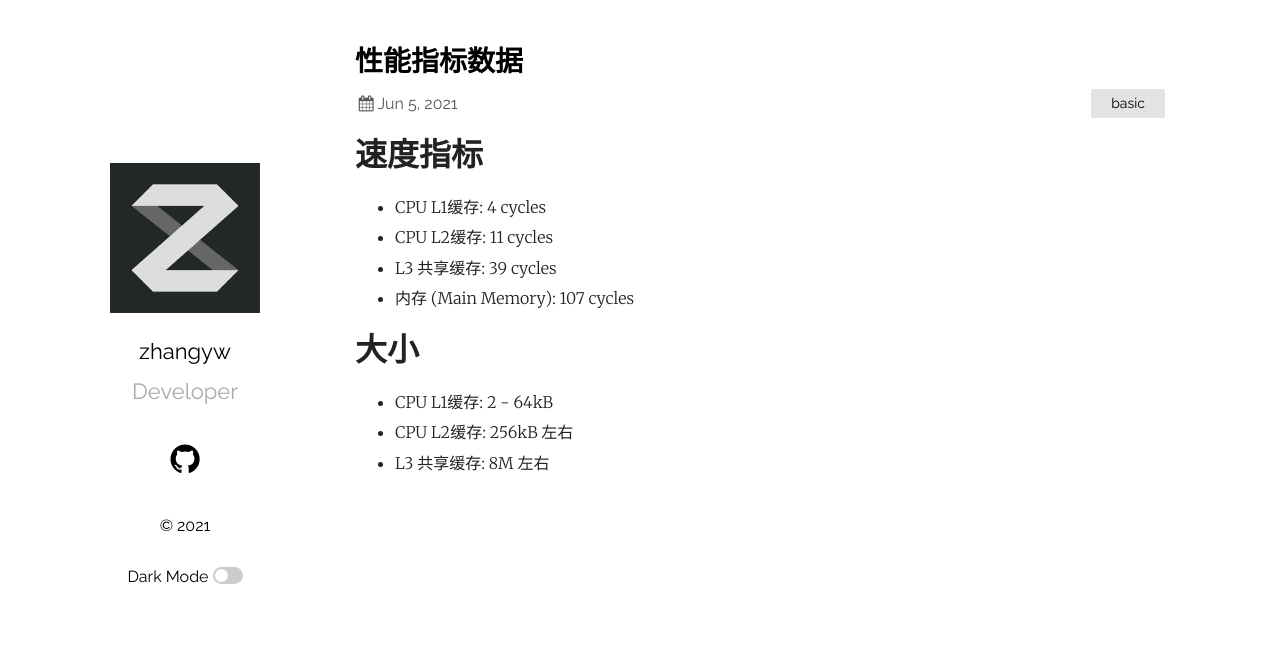
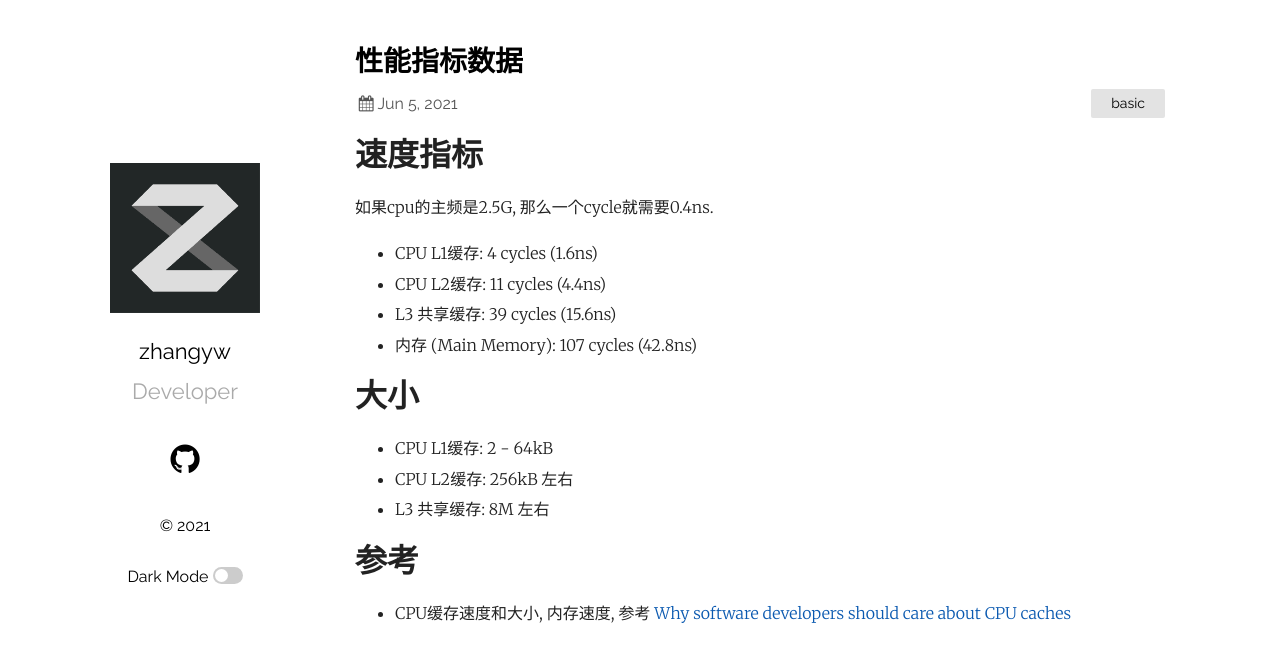
Before and after one commit to zhangyww/zhangyww.github.io, a Jekyll site: the page built from _posts/2021-06-05-性能指标数据.md, in a window 1280 px wide. Shown: the top 662 px of the page. Built offline with Jekyll 4.4.1, drawn with Linux system fonts in a browser that asks for light colours.

Commit message:
更新性能指标数据

```diff
--- a/_posts/2021-06-05-性能指标数据.md
+++ b/_posts/2021-06-05-性能指标数据.md
@@ -7,13 +7,19 @@ categories: basic
 
 # 速度指标
 
-- CPU L1缓存:  4 cycles
-- CPU L2缓存:  11 cycles
-- L3 共享缓存: 39 cycles
-- 内存 (Main Memory): 107 cycles
+如果cpu的主频是2.5G, 那么一个cycle就需要0.4ns.
+
+- CPU L1缓存:  4 cycles	(1.6ns)
+- CPU L2缓存:  11 cycles (4.4ns)
+- L3 共享缓存: 39 cycles (15.6ns)
+- 内存 (Main Memory): 107 cycles (42.8ns)
 
 # 大小
 
 - CPU L1缓存: 2 - 64kB
 - CPU L2缓存: 256kB 左右
 - L3 共享缓存: 8M 左右
+
+# 参考
+
+- CPU缓存速度和大小, 内存速度, 参考 [Why software developers should care about CPU caches](https://medium.com/software-design/why-software-developers-should-care-about-cpu-caches-8da04355bb8a#:~:text=A%20cache%20line%20is%20the%20unit%20of%20data,the%2064%20byte%20region%20is%20read%20or%20written.)
```
